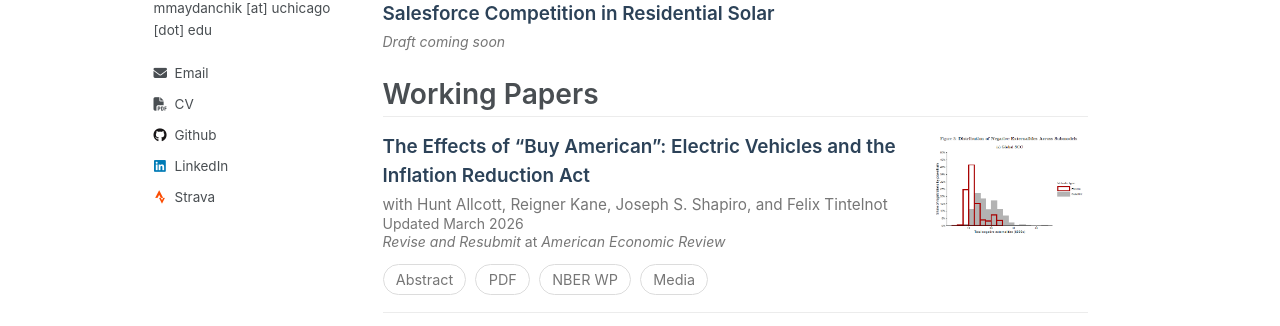
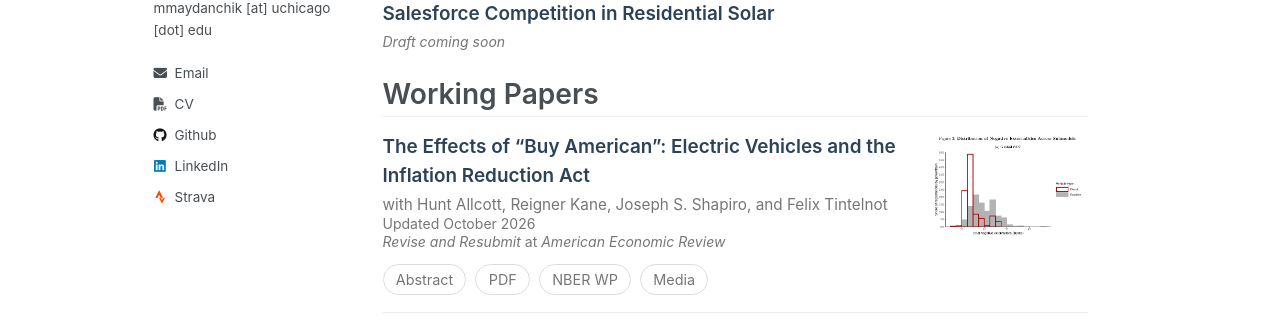
Before and after one commit to MMaydanchik/mmaydanchik.github.io, a Jekyll site: the page built from _pages/about.md, in a window 1280 px wide and 1285 px high. Shown: the part 317-643 px from the top of the window. Built offline with Jekyll 4.4.1, drawn with Linux system fonts in a browser that asks for light colours.

Commit message:
New EVTrade Draft

```diff
--- a/_pages/about.md
+++ b/_pages/about.md
@@ -185,7 +185,7 @@ I am a PhD candidate in the Kenneth C. Griffin Department of Economics at the Un
     <div class="paper-text">
       <a class="paper-title" href="/files/EVTrade.pdf">The Effects of &ldquo;Buy American&rdquo;: Electric Vehicles and the Inflation Reduction Act</a>
       <div class="paper-meta">with Hunt Allcott, Reigner Kane, Joseph S. Shapiro, and Felix Tintelnot</div>
-      <div class="paper-meta paper-status">Updated March 2026</div>
+      <div class="paper-meta paper-status">Updated October 2026</div>
       <div class="paper-meta paper-status"><em>Revise and Resubmit</em> at <em>American Economic Review</em></div>
 
       <input type="checkbox" id="ev-abstract" class="toggle-radio">
@@ -196,7 +196,7 @@ I am a PhD candidate in the Kenneth C. Griffin Department of Economics at the Un
         <a class="toggle-btn toggle-link" href="https://www.nber.org/papers/w33032">NBER WP</a>
         <label for="ev-media" class="toggle-btn">Media</label>
       </div>
-      <div id="ev-panel-abstract" class="toggle-panel">We provide the first ex post microeconomic welfare analysis of the electric vehicle (EV) tax credits in the Inflation Reduction Act (IRA). Relative to pre-IRA policy, the credits generated $1.96 in domestic benefits per dollar of government spending, with taxpayer cost of $36,500 per additional EV. Relative to having no EV credits, they yielded $1.11 in domestic benefits per dollar of government spending. A leasing loophole that sidestepped domestic content rules created negative domestic benefits. A prominent example of green industrial policy, the credits harmed foreign countries by shifting surplus to domestic producers and helped them by decreasing CO<sub>2</sub> emissions.</div>
+      <div id="ev-panel-abstract" class="toggle-panel">We provide the first ex post microeconomic welfare analysis of the electric vehicle (EV) tax credits in the Inflation Reduction Act (IRA). Relative to pre-IRA policy, the credits generated $1.92 in domestic benefits per dollar of government spending. Relative to having no EV credits, they yielded $1.10 in domestic benefits per dollar of government spending, with subsidy spending of $32,100 per additional EV. A leasing loophole that sidestepped domestic content rules created negative domestic benefits. A prominent example of green industrial policy, the credits harmed foreign countries by shifting surplus to domestic producers and helped them by decreasing CO<sub>2</sub> emissions.</div>
       <div id="ev-panel-media" class="toggle-panel"><a href="https://energyathaas.wordpress.com/2024/10/07/will-the-iras-buy-american-tilt-help-us-electric-vehicles/">Energy Institute Blog</a> &middot; <a href="https://www.nytimes.com/2024/10/07/business/economy/electric-vehicle-tax-credits-study.html">New York Times (October 2024)</a> &middot; <a href="https://www.bloomberg.com/news/articles/2024-11-19/us-electric-vehicle-demand-seen-plunging-27-without-tax-credit">Bloomberg</a> &middot; <a href="https://www.nytimes.com/2024/11/25/business/trump-electric-vehicle-tax-credit.html">New York Times (November 2024)</a> &middot; <a href="https://www.ft.com/content/e8f623e1-c75a-478e-ad8f-aa5b05ef6aa0">Financial Times</a> &middot; <a href="https://finance.yahoo.com/news/not-trivial-ev-sales-could-drop-nearly-30-if-trump-repeals-tax-credit-194135070.html">Yahoo Finance</a></div>
     </div>
     <div class="paper-figure">
```
Also changed, not shown: images/EVTrade_Fig3.png, 1 other file.
